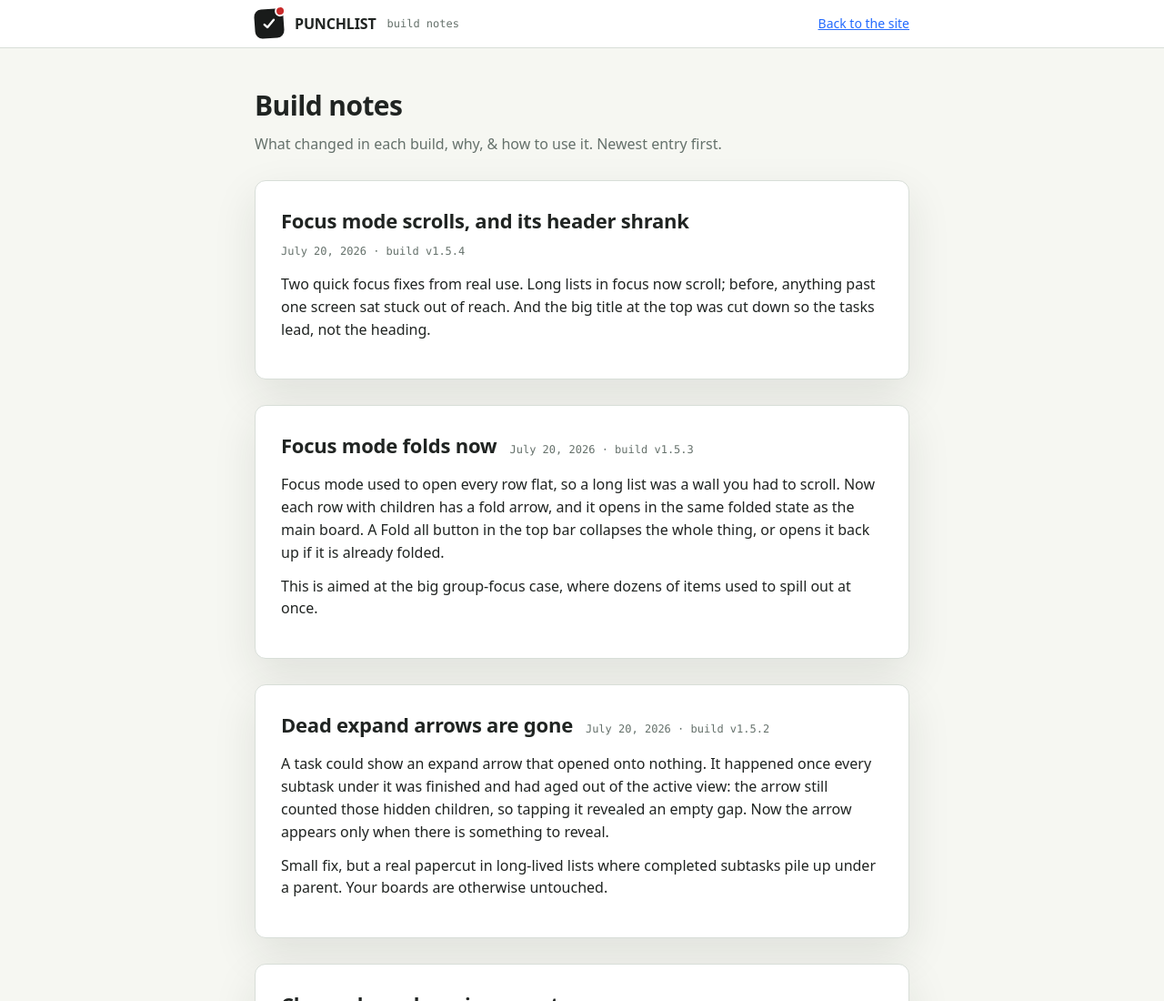
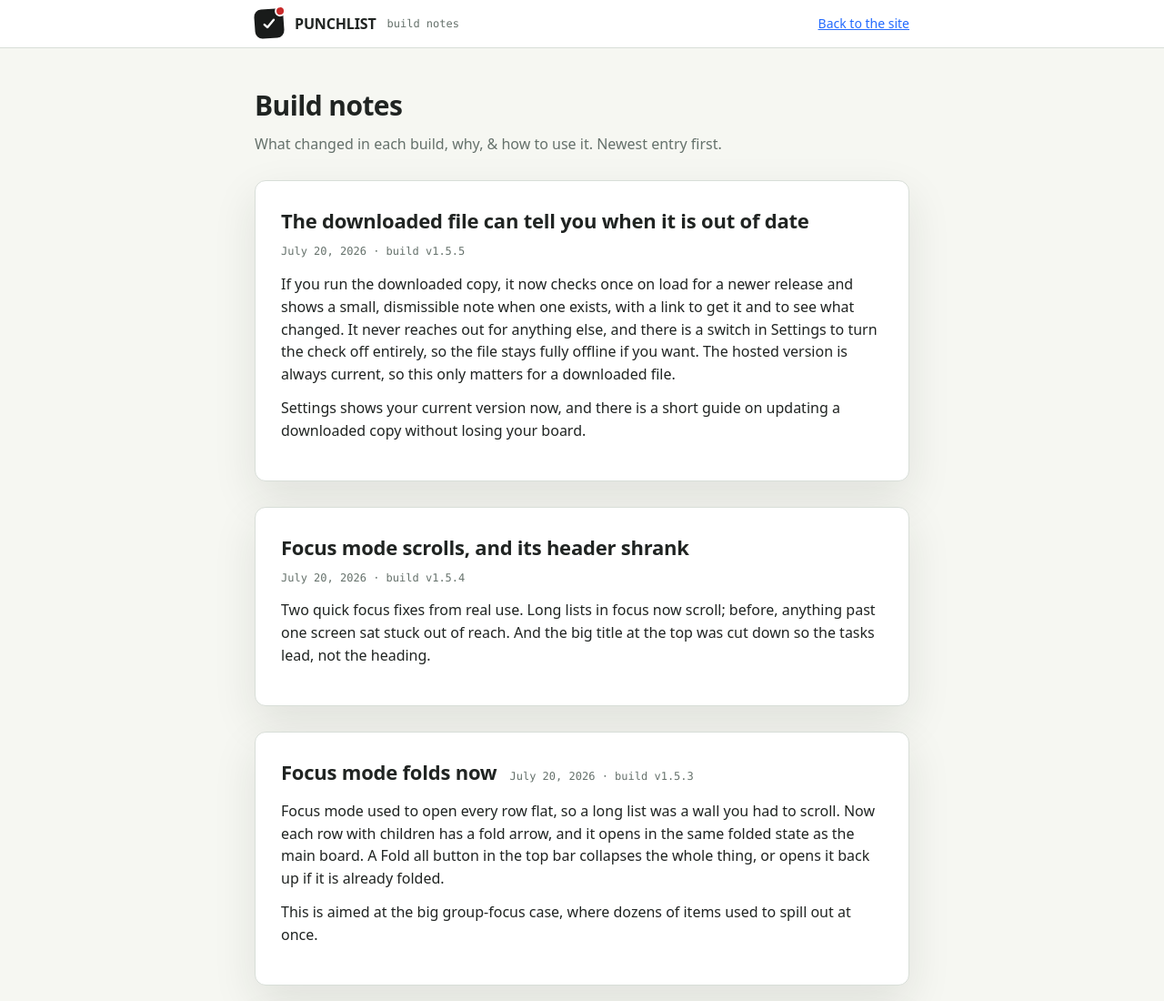
Before and after one commit to evrenucar/punchlist_app, a plain HTML site: page website/notes.html in a window 1280 px wide. Shown: the top 1100 px of the page at 91% size. Drawn offline with Linux system fonts and the light colour scheme.

Commit message:
docs(notes): v1.5.5 build note for the in-app update check
Co-Authored-By: Claude Opus 4.8 (1M context) <noreply@anthropic.com>

```diff
--- a/website/notes.html
+++ b/website/notes.html
@@ -284,6 +284,15 @@
     <p class="lede">What changed in each build, why, & how to use it. Newest entry first.</p>
 
     <!-- NEW ENTRIES GO DIRECTLY BELOW THIS LINE, NEWEST FIRST -->
+
+    <article>
+      <header>
+        <h2>The downloaded file can tell you when it is out of date</h2>
+        <span class="entry-date">July 20, 2026 · build v1.5.5</span>
+      </header>
+      <p>If you run the downloaded copy, it now checks once on load for a newer release and shows a small, dismissible note when one exists, with a link to get it and to see what changed. It never reaches out for anything else, and there is a switch in Settings to turn the check off entirely, so the file stays fully offline if you want. The hosted version is always current, so this only matters for a downloaded file.</p>
+      <p>Settings shows your current version now, and there is a short guide on updating a downloaded copy without losing your board.</p>
+    </article>
 
     <article>
       <header>
```
